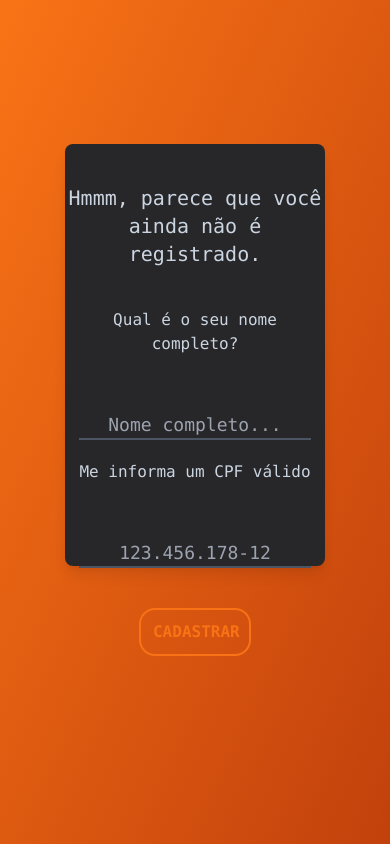
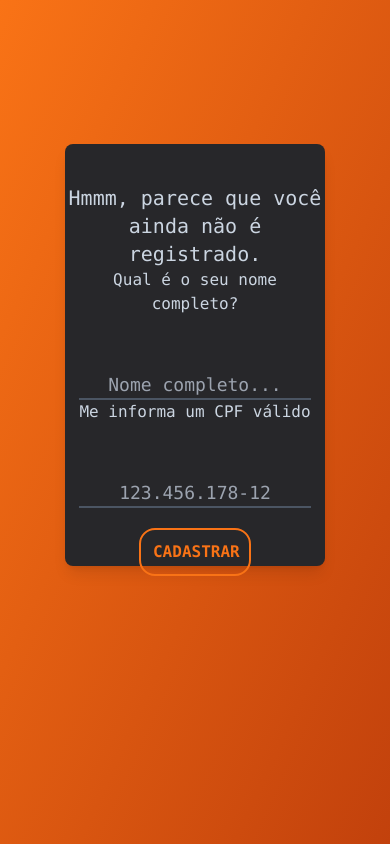
Before and after one commit to JohannesAlves/Bank-Study, a React (Vite) app in the folder web/: page /signup in a window 390 px wide. Built offline with nearby package versions, Linux system fonts and the light colour scheme.

Commit message:
refactor: signup responsive and change to flex row.

```diff
--- a/web/src/pages/Signup/Signup.tsx
+++ b/web/src/pages/Signup/Signup.tsx
@@ -1,5 +1,4 @@
 import { useEffect, useState } from "react";
-import { Button } from "../../components/atoms/Button";
 import { maskCPF } from "../../utils/maskCPF";
 import { SubmitHandler, useForm } from "react-hook-form";
 import { api } from "../../api/api";
@@ -35,15 +34,15 @@ export function Signup() {
 
     return (
         <>
-            <div className="flex flex-col justify-center text-center text-slate-300  2xl:w-full 2xl:h-full flex-wrap">
+            <div className="flex flex-row justify-center text-center text-slate-300  2xl:w-full 2xl:h-full flex-wrap ">
                 <div>
-                    <h2 className="text-xl 2xl:text-2xl font-mono mt-10">
+                    <h2 className="text-xl 2xl:text-2xl font-mono mt-10 ">
                         Hmmm, parece que você ainda não é registrado.
                     </h2>
                 </div>
 
                 <form onSubmit={handleSubmit(onSubmit)}>
-                    <div className="flex flex-col mt-10 items-center">
+                    <div className="flex sm:space-x-5 2xl:space-x-10 flex-wrap justify-center">
                         <div>
                             <h2>Qual é o seu nome completo?</h2>
                             <input
@@ -53,23 +52,21 @@ export function Signup() {
                             />
                         </div>
 
-                        <div className="flex flex-col justify-center">
-                            <div className="mt-5">
-                                <h2>Me informa um CPF válido</h2>
-                            </div>
+                        <div className="">
+                            <h2 className="">Me informa um CPF válido</h2>
                             <input
                                 autoComplete="off"
                                 {...register("cpf")}
                                 onChange={handleChangeMask}
                                 value={value}
                                 placeholder="123.456.178-12"
-                                className="2xl:w-96 h-7 border-b-2 mt-14 bg-transparent border-gray-600 outline-none  focus:border-orange-500 text-gray-200 lg:text-3xl text-lg text-center"
+                                className=" h-7  border-b-2 mt-14 bg-transparent border-gray-600 outline-none  focus:border-orange-500 text-gray-200 lg:text-3xl text-lg text-center"
                             />
                         </div>
+                    </div>
 
-                        <div className="">
-                            <button className="btn-variant-one mt-10">CADASTRAR</button>
-                        </div>
+                    <div className="">
+                        <button className="btn-variant-one  mt-5 sm:mt-10">CADASTRAR</button>
                     </div>
                 </form>
             </div>
```
